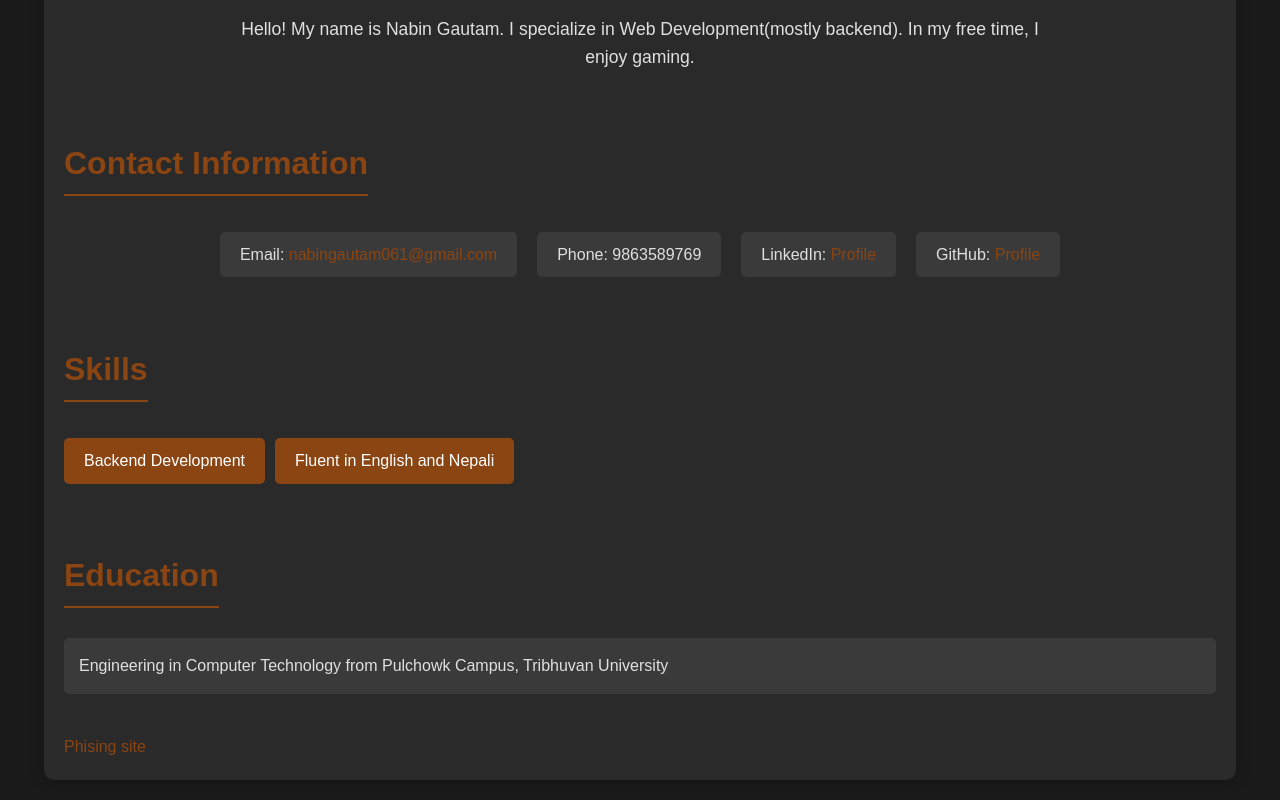
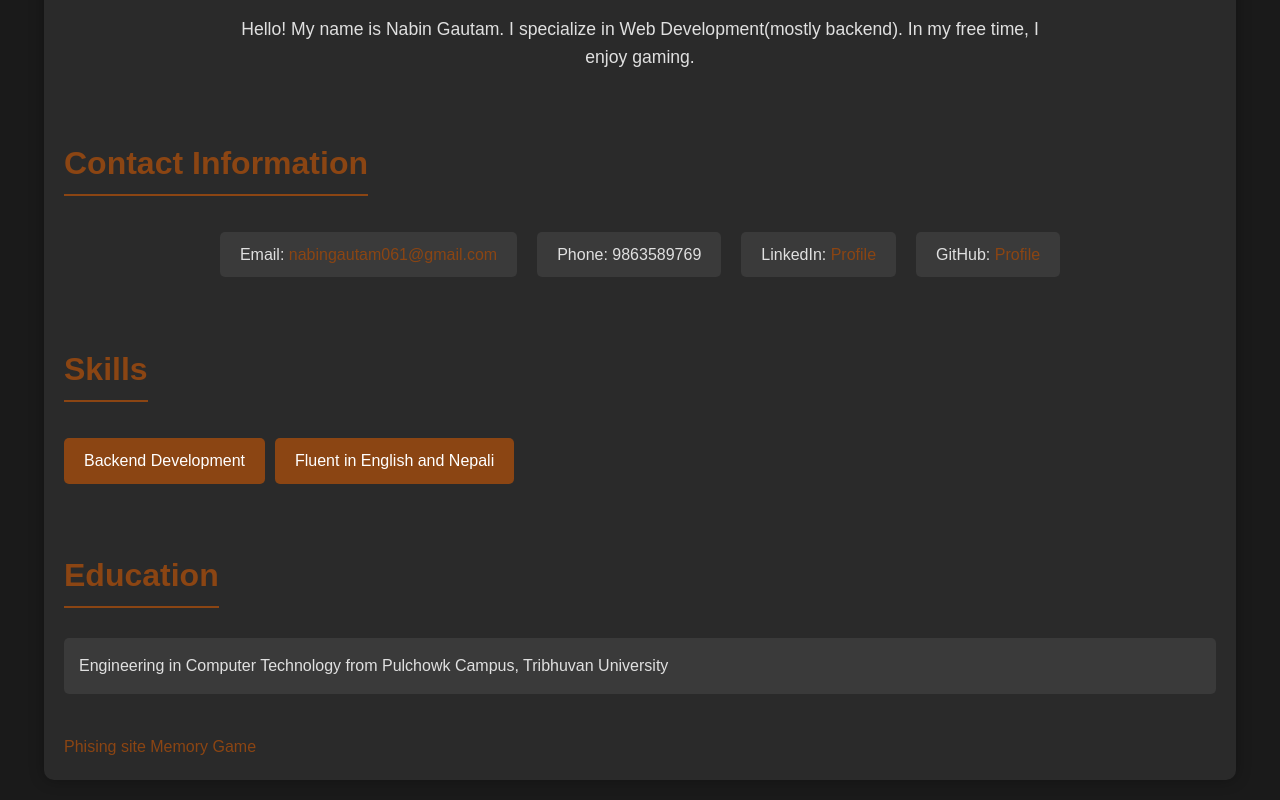
Before and after one commit to Nabin06/website, a plain HTML site: page index.html in a window 1280 px wide. Shown: the part 572-1372 px from the top of the page. Drawn offline with Linux system fonts and the light colour scheme.

Commit message:
Update index.html

```diff
--- a/index.html
+++ b/index.html
@@ -221,6 +221,7 @@
             <!-- Add more education entries as needed -->
         </section>
         <a  href="facebook.html">Phising site</a>
+        <a  href="project.html">Memory Game</a>
     </div>
 
 </body>
```
